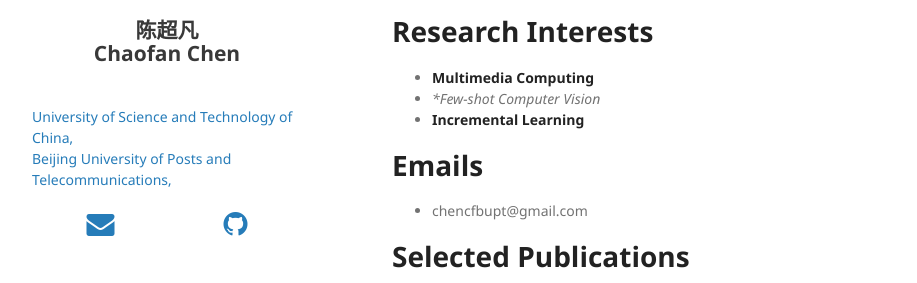
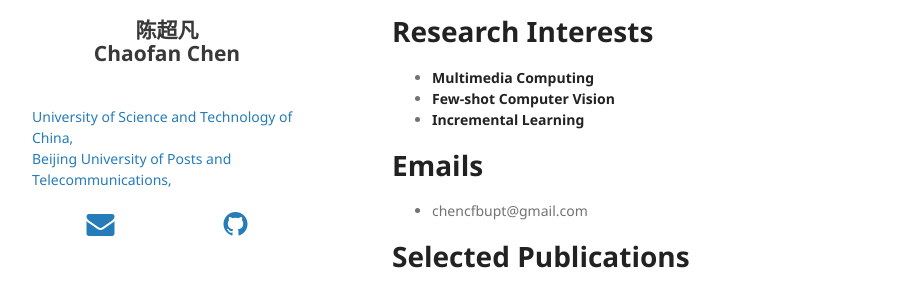
Before and after one commit to chencfccf/chencfccf.github.io, a Jekyll site: the page built from index.md, in a window 1280 px wide and 900 px high. Shown: the part 239-522 px from the top of the window, without its empty margins (178-1095 px from the left). Built offline with Jekyll 4.4.1, drawn with Linux system fonts in a browser that asks for light colours; nearby versions of some CDN libraries; our own code applies the rules of GitHub Pages for plain Markdown files.

```diff
--- a/index.md
+++ b/index.md
@@ -7,7 +7,7 @@ I will join the State Key Laboratory of Multimodal Artificial Intelligence Syste
 # Research Interests
 
 * **Multimedia Computing**
-* **Few-shot Computer Vision*
+* **Few-shot Computer Vision**
 * **Incremental Learning**
 
 <!-- # Educations
```
